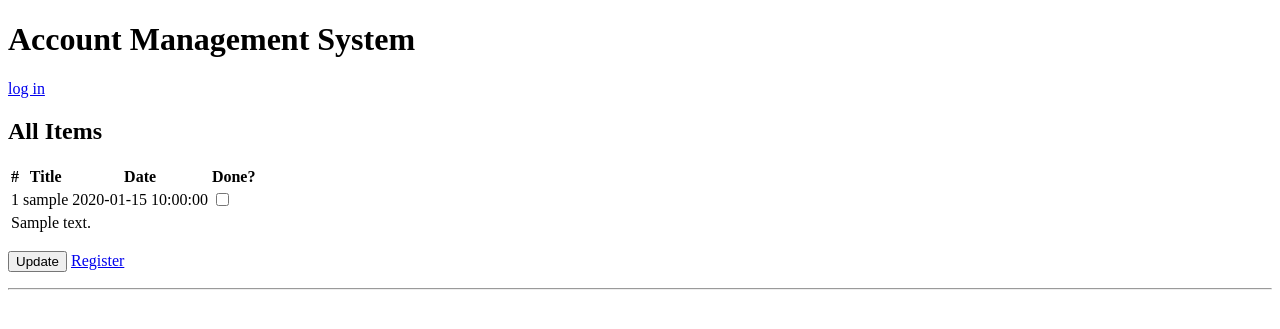
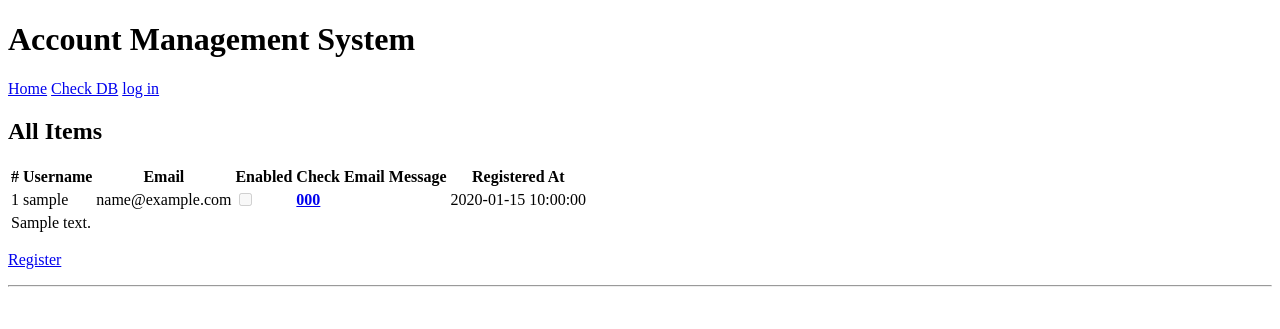
Before and after one commit to empire/schallenge-python-2014, a Python web app: template Question-I/templates/show_all.html in a window 1280 px wide. Shown: the top 329 px of the page. Run offline with Jinja, Linux system fonts and the light colour scheme; the template is opened without the code that fills it: most values are stand-ins (such as "Sample title", 1, 10 or a date in 2020).

Commit message:
Q-1 implement check db template/route

```diff
--- a/Question-I/templates/check_db/success.html
+++ b/Question-I/templates/check_db/success.html
@@ -1,6 +1,7 @@
 {% extends "layout.html" %}
 
 {% block body %}
-  <h2>Register</h2>
+  <h2>Check DB Success</h2>
 
+  Every things is OK, Your database is at latest version
 {% endblock %}
--- a/Question-I/templates/layout.html
+++ b/Question-I/templates/layout.html
@@ -5,6 +5,9 @@
     </head>
     <body>
         <h1>Account Management System</h1>
+
+        <a href="{{ url_for('home') }}">Home</a>
+        <a href="{{ url_for('check_db') }}">Check DB</a>
         {% if not session.username %}
             <a href="{{ url_for('login') }}">log in</a>
         {% else %}
--- a/Question-I/templates/show_all.html
+++ b/Question-I/templates/show_all.html
@@ -1,25 +1,28 @@
 {% extends "layout.html" %}
 {% block body %}
     <h2>All Items</h2>
-  <form action="{{ url_for('update_done') }}" method=post>
     <table class=todos>
         <tr>
-        <th>#
-        <th>Title
-        <th>Date
-        <th>Done?
-      {%- for todo in todos %}
+            <th>#</th>
+            <th>Username</th>
+            <th>Email</th>
+            <th>Enabled</th>
+            <th>Check Email Message</th>
+            <th>Registered At</th>
+            {%- for account in todos %}
                 <tr class=title>
-        <td>{{ todo.id }}
-        <td>{{ todo.username }}
-        <td>{{ todo.registered_at }}
-        <td><input type=checkbox name=done.{{ todo.id }}{{ " checked" if todo.done }}>
+                    <td>{{ account.id }}</td>
+                    <td>{{ account.username }}</td>
+                    <td>{{ account.email }}</td>
+                    <td><input type="checkbox" disabled {{ " checked" if account.enabled }}></td>
+                    <td>
+                        <a href="{{ url_for('activation_check', id=account.id) }}"><b>{{ account.activation_code }}</b></a>
+                    </td>
+                    <td>{{ account.registered_at }}</td>
                 <tr class=text>
-        <td colspan=3>{{ todo.text }}</td>
+                <td colspan=3>{{ account.text }}</td>
             {%- endfor %}
     </table>
     <p>
-      <input type=submit value="Update">
     <a href="{{ url_for('register') }}">Register</a>
-  </form>
 {% endblock %}
```
Also changed, not shown: Question-I/routes/__init__.py (+1 -14 lines), Question-I/routes/migration_route.py (+11 -0 lines). Lines whose indentation alone changed are shown as unchanged.
